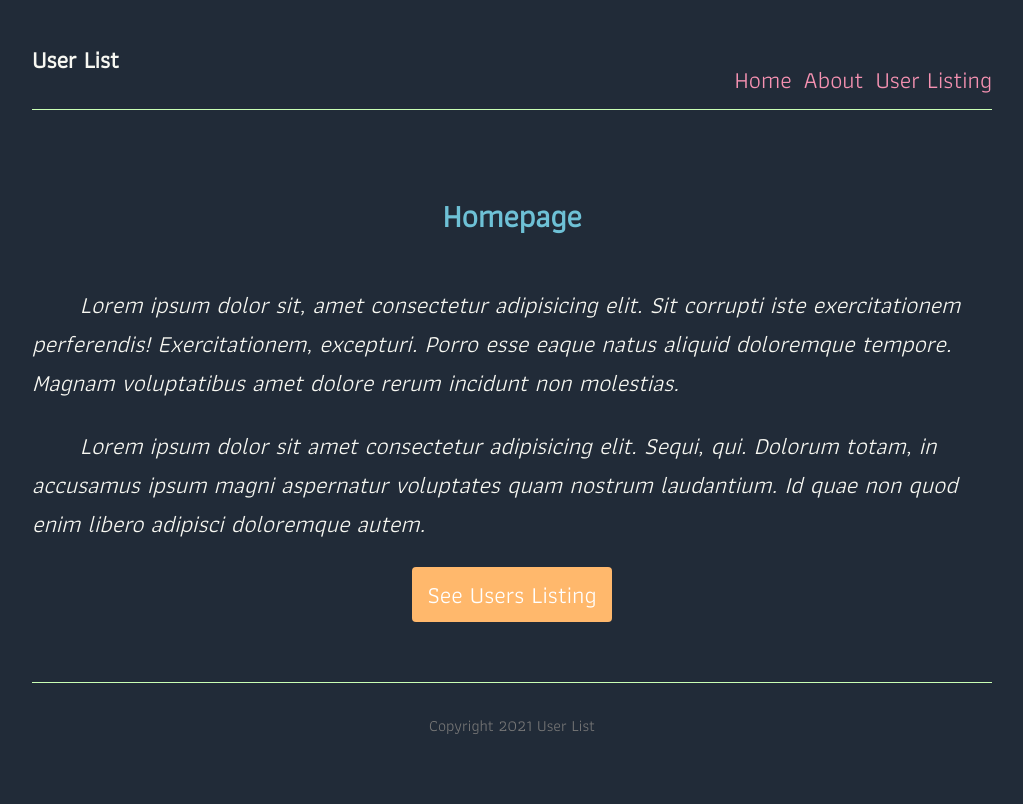
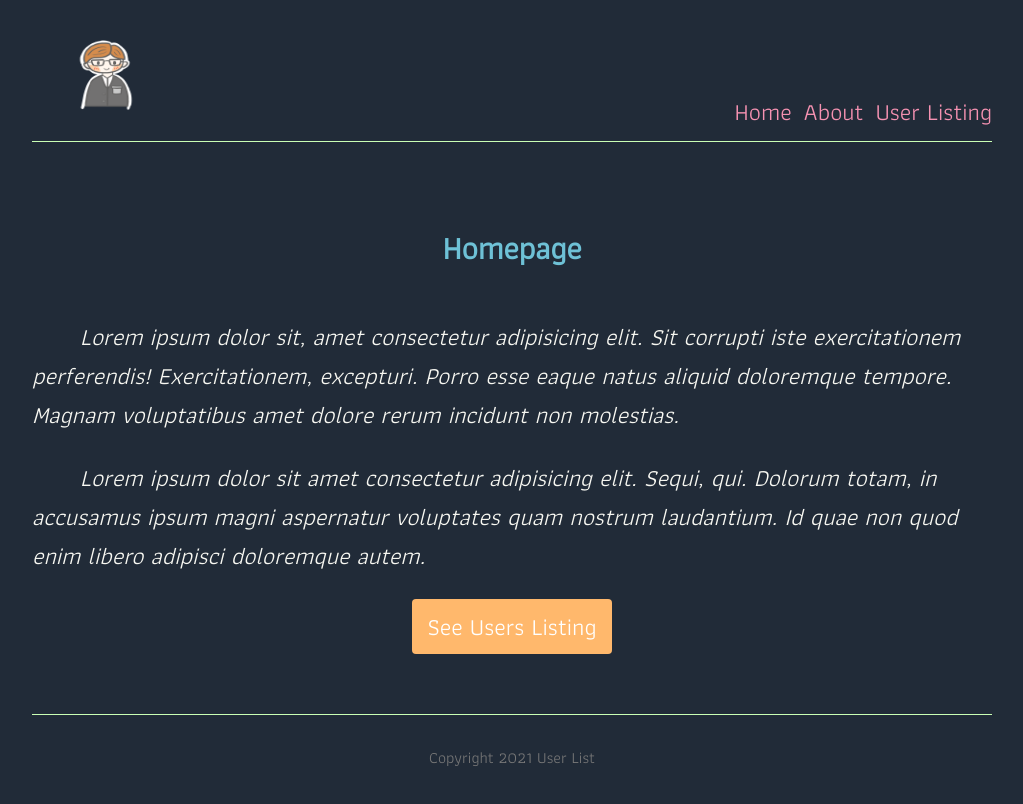
Before and after one commit to FourSqweez/nextjs-show-lists, a Next.js app: page / in a window 1280 px wide. Shown: the top 804 px of the page, without its empty margins (128-1151 px from the left). Built offline with nearby package versions, Linux system fonts and the light colour scheme.

Commit message:
Added : Image logo , Head title Edited : globals style to .scss file

```diff
--- a/comps/Navbar.js
+++ b/comps/Navbar.js
@@ -1,10 +1,13 @@
 import Link from 'next/link'
+import Image from 'next/image'
 const Navbar = () => {
   return (
     <div>
       <nav>
         <div className="logo">
-          <h1>User List</h1>
+          <a href="https://th.pngtree.com/so/little-boy">
+            <Image width={120} height={100} src="/logo.png" title="little boy png จาก th.pngtree.com" />
+          </a>
         </div>
         <Link href="/">
           <a>Home</a>
--- a/package.json
+++ b/package.json
@@ -10,6 +10,7 @@
   "dependencies": {
     "next": "^10.0.6",
     "react": "^17.0.1",
-    "react-dom": "^17.0.1"
+    "react-dom": "^17.0.1",
+    "sass": "^1.32.7"
   }
 }
--- a/pages/404.js
+++ b/pages/404.js
@@ -1,7 +1,6 @@
 import Link from 'next/link'
 import { useEffect } from 'react'
 import { useRouter } from 'next/router'
-import { route } from 'next/dist/next-server/server/router'
 
 const NotFound = () => {
   const router = useRouter()
--- a/pages/_app.js
+++ b/pages/_app.js
@@ -1,5 +1,5 @@
 import Layout from '../comps/Layout'
-import '../styles/globals.css'
+import '../styles/globals.scss'
 
 function MyApp({ Component, pageProps }) {
   return (
--- a/pages/index.js
+++ b/pages/index.js
@@ -3,13 +3,18 @@ import Link from 'next/link'
 import style from '../styles/Home.module.css'
 export default function Home() {
   return (
+    <>
+    <Head>
+        <title>User List | Home</title>
+        <meta name="keyword" content="users" />
+      </Head>
       <div>
         <h1 className={style.title}>Homepage</h1>
         <p className={style.text}>
           Lorem ipsum dolor sit, amet consectetur adipisicing elit. Sit corrupti
           iste exercitationem perferendis! Exercitationem, excepturi. Porro esse
-        eaque natus aliquid doloremque tempore. Magnam voluptatibus amet dolore
-        rerum incidunt non molestias.
+          eaque natus aliquid doloremque tempore. Magnam voluptatibus amet
+          dolore rerum incidunt non molestias.
         </p>
         <p className={style.text}>
           Lorem ipsum dolor sit amet consectetur adipisicing elit. Sequi, qui.
@@ -21,5 +26,6 @@ export default function Home() {
           <a className={style.btn}>See Users Listing</a>
         </Link>
       </div>
+    </>
   )
 }
--- a/styles/globals.css
+++ b/styles/globals.scss
@@ -10,23 +10,22 @@ a {
   font-size: 1.5rem;
 }
 
-nav a:hover {
-  color: #ffcb6b;
-  border-bottom: 1px solid #6ec1d6;
-}
 .content {
   max-width: 960px;
   margin: 0 auto;
 }
-.page-container p {
+.page-container {
+  p {
     font-size: 1.5rem;
     text-indent: 3rem;
     font-style: italic;
   }
 
-.page-container h1 {
+  h1 {
     color: #6ec1d6;
   }
+}
+
 nav {
   margin: 10px auto 80px;
   padding: 10px 0;
@@ -34,14 +33,22 @@ nav {
   justify-content: flex-end;
   align-items: flex-end;
   border-bottom: 1px solid #caffb5;
+
+  a {
+    margin-left: 12px;
+
+    &:hover {
+      color: #ffcb6b;
+      border-bottom: 1px solid #6ec1d6;
     }
-nav a {
-  margin-left: 12px;
   }
-nav .logo {
+
+  .logo {
     margin-right: auto;
     font-size: 1rem;
   }
+}
+
 footer {
   display: block;
   text-align: center;
@@ -53,10 +60,19 @@ footer {
 
 .not-found {
   text-align: center;
-}
 
-.not-found a {
+  a {
     color: #ffcb6b;
     text-decoration: underline;
     font-style: normal;
   }
+}
+
+.logo {
+  a {
+    &:hover {
+      border-bottom: none;
+      cursor: default;
+    }
+  }
+}
```
Also changed, not shown: pages/about.js (+10 -1 lines), public/logo.png (added), 1 other file (tests, documents, lock files or other folders). Lines whose indentation alone changed are shown as unchanged.
